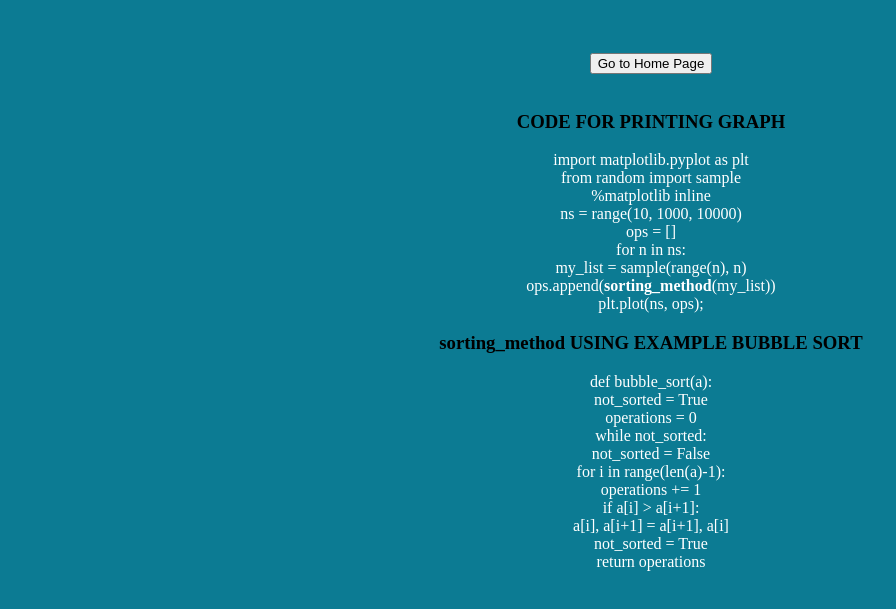
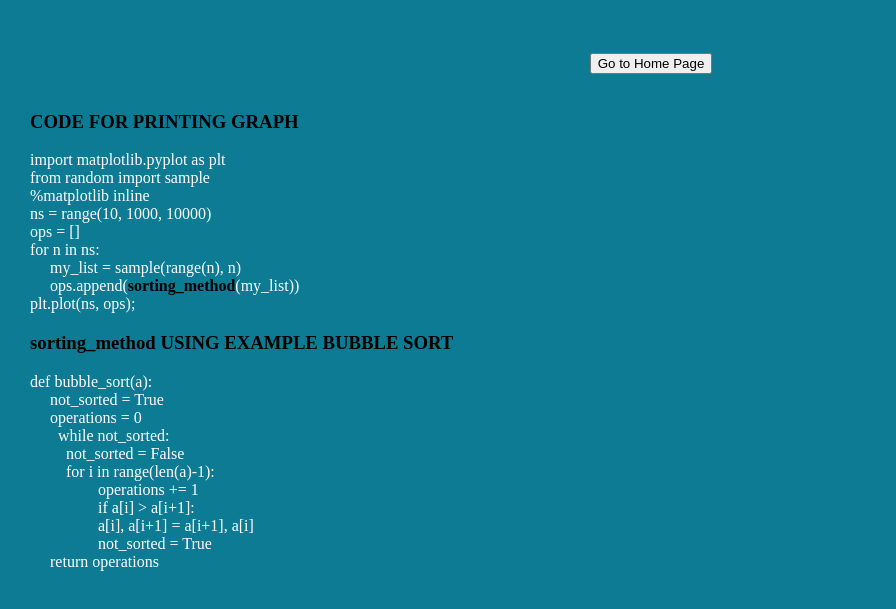
Before and after one commit to Aayush-dot/ASSIGNMENTDAA3, a plain HTML site: page gcode.html in a window 1280 px wide. Shown: the part 111-720 px from the top of the page, without its empty margins (0-896 px from the left). Drawn offline with Linux system fonts and the light colour scheme.

Commit message:
Add files via upload

```diff
--- a/gcode.html
+++ b/gcode.html
@@ -4,9 +4,11 @@
     <meta charset="utf-8">
     <title></title>
     <style>
-    body {padding-top:50px ;  margin-top: auto; margin-left: 30px;background-color:#0c7b93;color: white;text-align: center;}
-    h1 { color: black;}
-h3 { color: black;}
+    body {padding-top:50px ;  margin-top: auto; margin-left: 30px;background-color:#0c7b93;color: white;}
+    h1 { color: black;text-align: center;}
+    h3 { color: black;}
+    p {text-align: center;}
+    b {color: black;}
     </style>
   </head>
   <body>
@@ -29,23 +31,26 @@ h3 { color: black;}
       ns = range(10, 1000, 10000) <br>
       ops = []<br>
       for n in ns: <br>
-          my_list = sample(range(n), n) <br>
-          ops.append(<b>sorting_method</b>(my_list))<br>
+         &nbsp;&nbsp;&nbsp;&nbsp; my_list = sample(range(n), n) <br>
+         &nbsp;&nbsp;&nbsp;&nbsp; ops.append(<b>sorting_method</b>(my_list))<br>
       plt.plot(ns, ops);<br>
     </div>
 
 <h3>sorting_method USING EXAMPLE BUBBLE SORT</h3>
-def bubble_sort(a):<br>
-    not_sorted = True<br>
-    operations = 0<br>
-    while not_sorted:<br>
-        not_sorted = False<br>
-        for i in range(len(a)-1):<br>
-            operations += 1<br>
-            if a[i] > a[i+1]:<br>
-                a[i], a[i+1] = a[i+1], a[i]<br>
-                not_sorted = True<br>
-    return operations<br>
+<div class="">
+  def bubble_sort(a):<br>
+    &nbsp;&nbsp;&nbsp;&nbsp;  not_sorted = True<br>
+    &nbsp;&nbsp;&nbsp;&nbsp;  operations = 0<br>
+    &nbsp;&nbsp;&nbsp;&nbsp;&nbsp;&nbsp;  while not_sorted:<br>
+    &nbsp;&nbsp;&nbsp;&nbsp;&nbsp;&nbsp;&nbsp;&nbsp;        not_sorted = False<br>
+    &nbsp;&nbsp;&nbsp;&nbsp;&nbsp;&nbsp;&nbsp;&nbsp;       for i in range(len(a)-1):<br>
+    &nbsp;&nbsp;&nbsp;&nbsp;&nbsp;&nbsp;&nbsp;&nbsp;&nbsp;&nbsp;&nbsp;&nbsp;&nbsp;&nbsp;&nbsp;&nbsp;          operations += 1<br>
+    &nbsp;&nbsp;&nbsp;&nbsp;&nbsp;&nbsp;&nbsp;&nbsp;&nbsp;&nbsp;&nbsp;&nbsp;&nbsp;&nbsp;&nbsp;&nbsp;          if a[i] > a[i+1]:<br>
+    &nbsp;&nbsp;&nbsp;&nbsp;&nbsp;&nbsp;&nbsp;&nbsp;&nbsp;&nbsp;&nbsp;&nbsp;&nbsp;&nbsp;&nbsp;&nbsp;              a[i], a[i+1] = a[i+1], a[i]<br>
+    &nbsp;&nbsp;&nbsp;&nbsp;&nbsp;&nbsp;&nbsp;&nbsp;&nbsp;&nbsp;&nbsp;&nbsp;&nbsp;&nbsp;&nbsp;&nbsp;              not_sorted = True<br>
+    &nbsp;&nbsp;&nbsp;&nbsp;  return operations<br>
+</div>
+
 
 
   </body>
```
